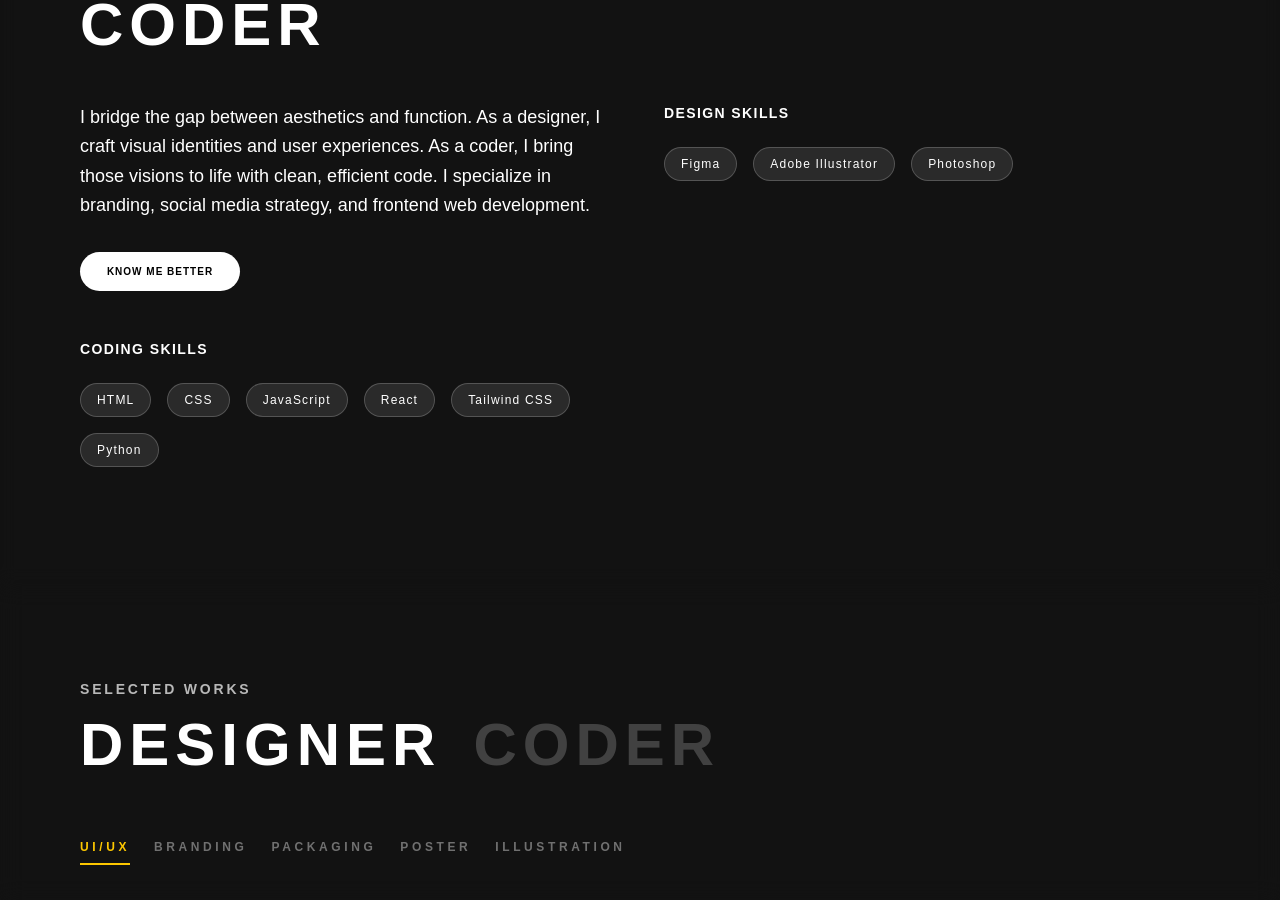
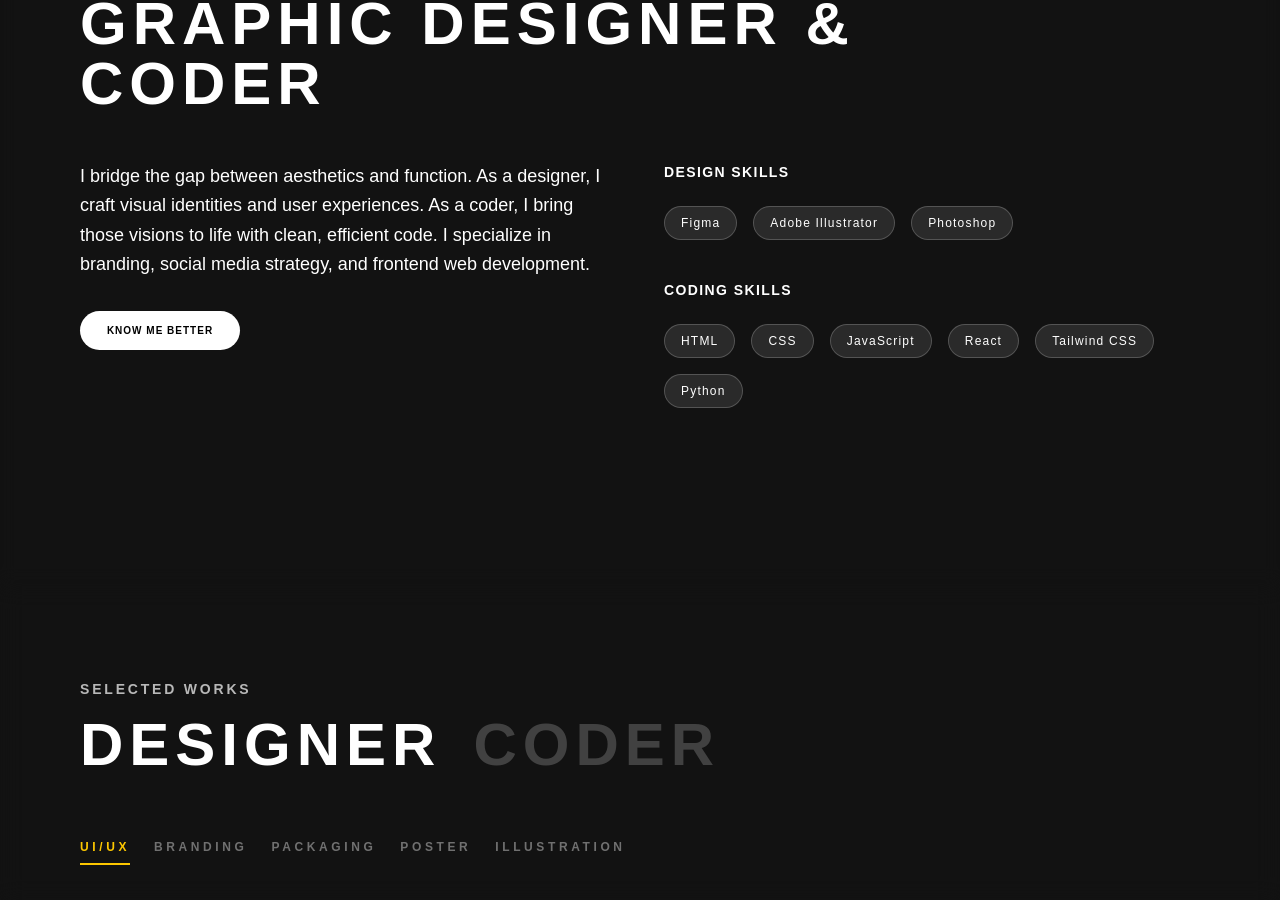
Before and after one commit to Smriti-leduap/Portfolio, a React (Vite) app: page / in a window 1280 px wide. Shown: the part 1017-1917 px from the top of the page. Built offline with nearby package versions, Linux system fonts and the light colour scheme; a web font is replaced by a local one.

Commit message:
Align about section and button styling

```diff
--- a/src/components/About.jsx
+++ b/src/components/About.jsx
@@ -28,6 +28,7 @@ const About = ({ onKnowMeBetter }) => {
             </button>
           </div>
 
+            <div className="space-y-10">
               <div>
                 <h4 className="dark:text-white text-indigo-950 font-bold mb-6 tracking-widest text-sm uppercase">Design Skills</h4>
                 <div className="flex flex-wrap gap-4">
@@ -51,6 +52,7 @@ const About = ({ onKnowMeBetter }) => {
               </div>
             </div>
           </div>
+        </div>
     </section>
   );
 };
```
Lines whose indentation alone changed are shown as unchanged.
